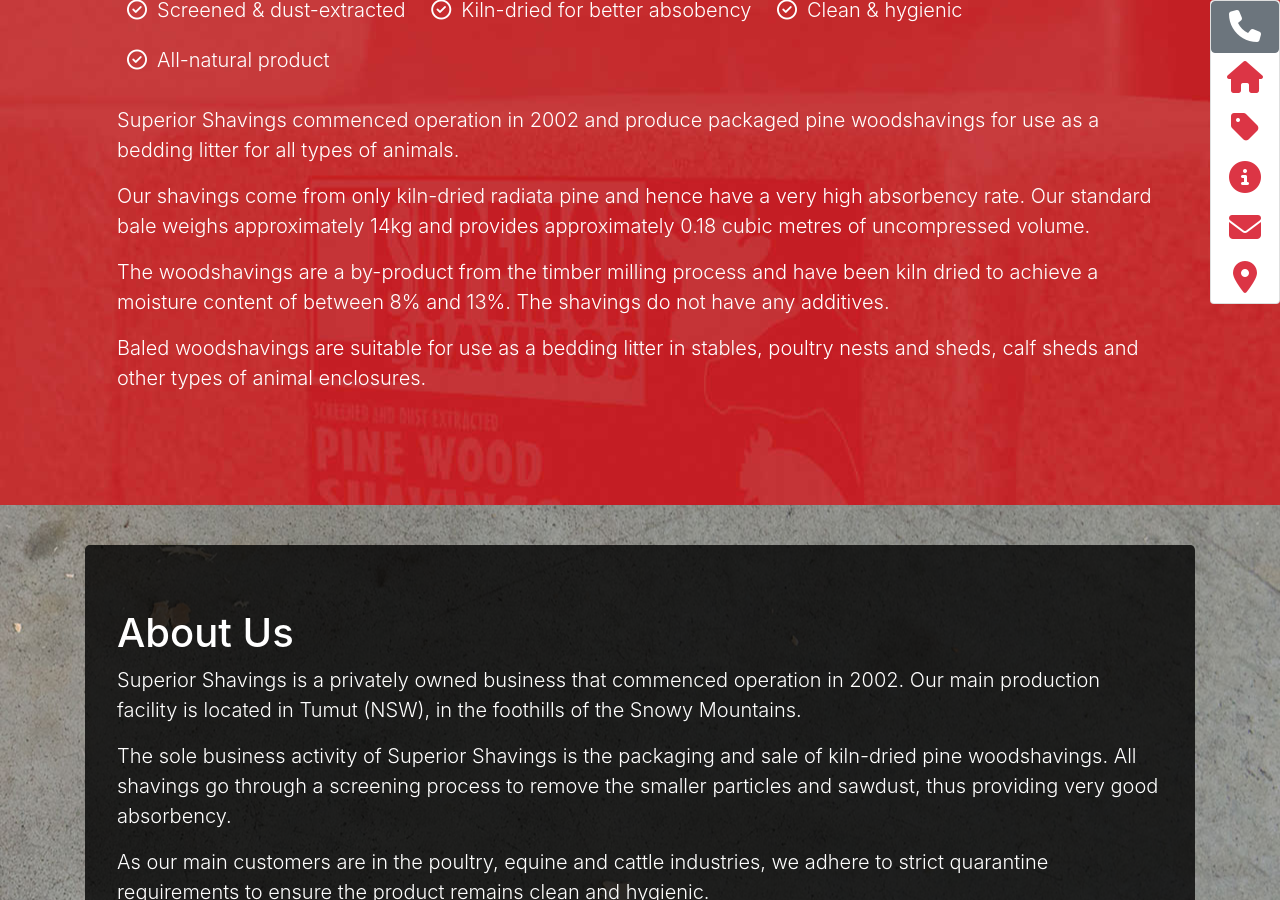
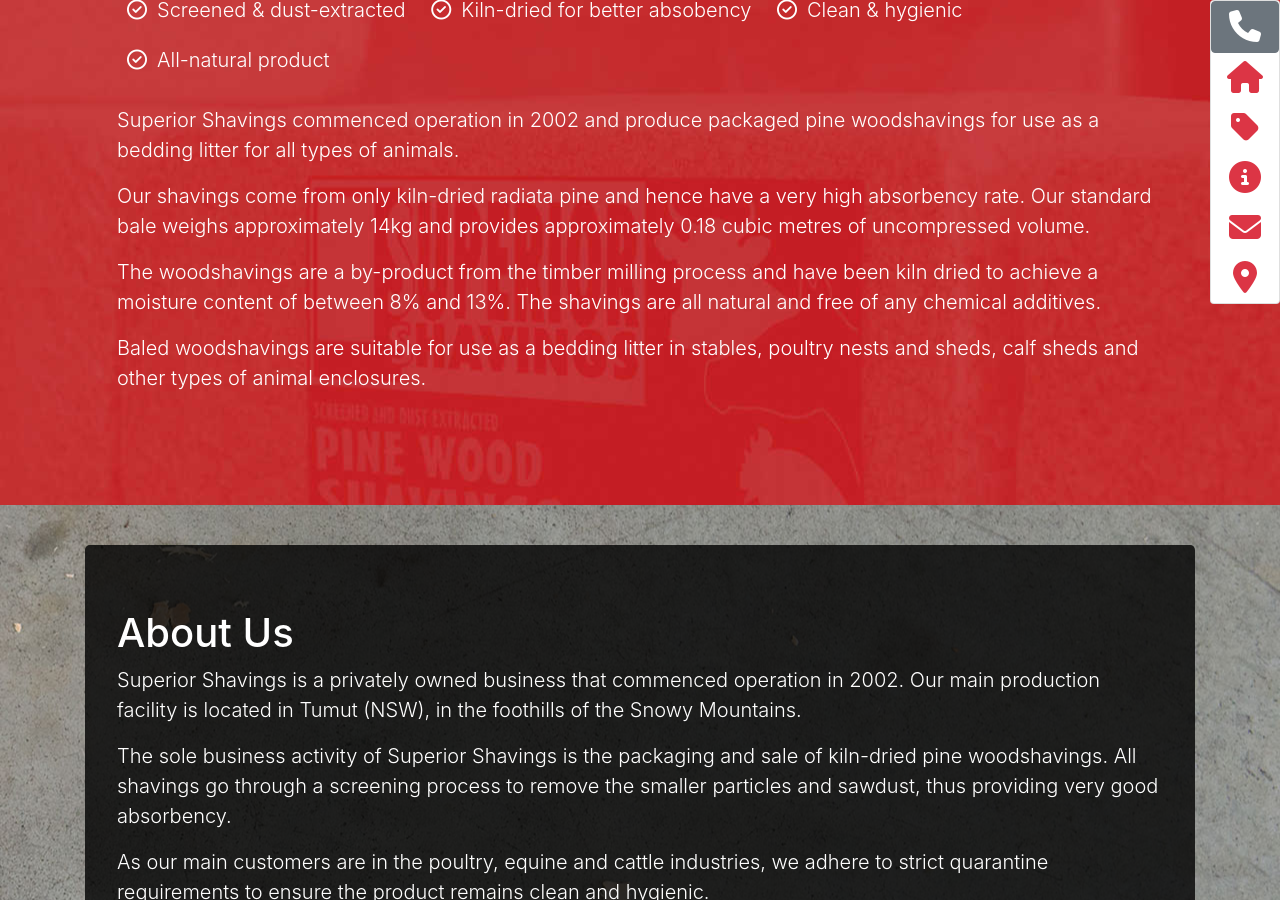
Before and after one commit to zackdesign/superiorshavings.github.io, a Jekyll site: the page built from index.md, in a window 1280 px wide and 900 px high, scrolled down 729 px. Built offline with Jekyll 4.4.1, drawn with Linux system fonts in a browser that asks for light colours; nearby versions of some CDN libraries; our own code applies the rules of GitHub Pages for plain Markdown files.

Commit message:
fix: a wording change

```diff
--- a/_layouts/default.html
+++ b/_layouts/default.html
@@ -222,7 +222,7 @@
 
               <p>Superior Shavings commenced operation in 2002 and produce packaged pine woodshavings for use as a bedding litter for all types of animals.</p>
               <p>Our shavings come from only kiln-dried radiata pine and hence have a very high absorbency rate. Our standard bale weighs approximately 14kg and provides approximately 0.18 cubic metres of uncompressed volume. </p>
-              <p>The woodshavings are a by-product from the timber milling process and have been kiln dried to achieve a moisture content of between 8% and 13%. The shavings do not have any additives.</p>
+              <p>The woodshavings are a by-product from the timber milling process and have been kiln dried to achieve a moisture content of between 8% and 13%. The shavings are all natural and free of any chemical additives.</p>
               <p>Baled woodshavings are suitable for use as a bedding litter in stables, poultry nests and sheds, calf sheds and other types of animal enclosures.</p>
 
             </div>
```
